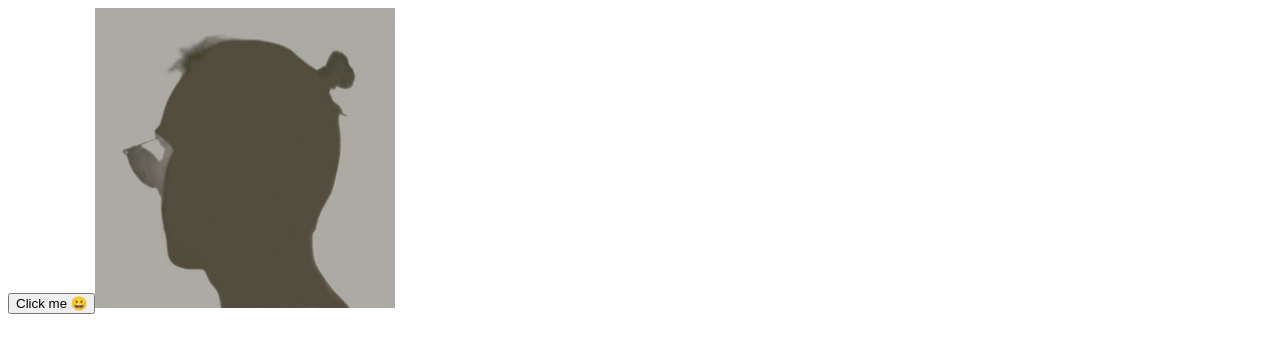
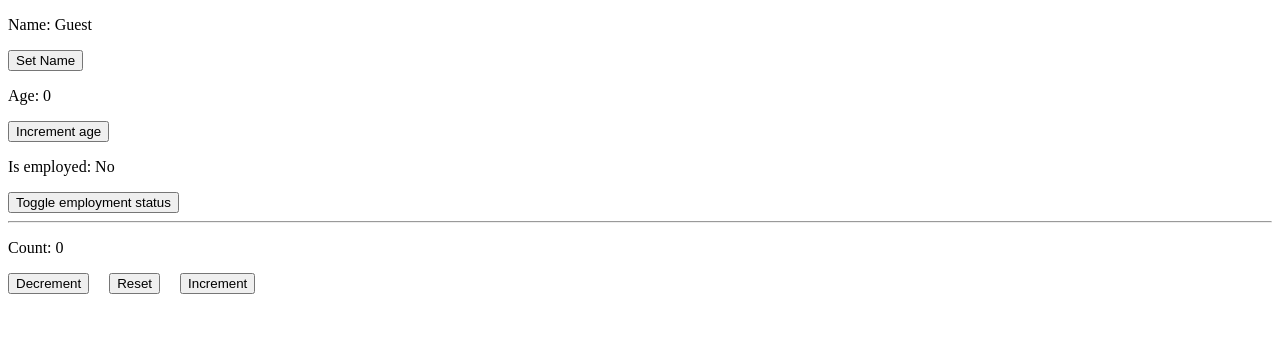
Before and after one commit to pppisar/React-Full-JS, a React (Vite) app: page / in a window 1280 px wide. Shown: the top 352 px of the page. Built offline with nearby package versions, Linux system fonts and the light colour scheme.

Commit message:
useState React hook

```diff
--- a/src/ProfilePicture.jsx
+++ b/src/7. Click events/ProfilePicture.jsx
@@ -1,5 +1,3 @@
-import profileImg from "./assets/profile.jpg";
-
 function ProfilePicture() {
   const imageUrl = "./src/assets/profile.jpg";
 
--- a/src/App.jsx
+++ b/src/App.jsx
@@ -1,11 +1,12 @@
-import Button from "./Button";
-import ProfilePicture from "./ProfilePicture";
+import Counter from "./Counter";
+import ReactComponent from "./ReactComponents";
 
 function App() {
   return (
     <>
-      <Button />
-      <ProfilePicture />
+      <ReactComponent />
+      <hr />
+      <Counter />
     </>
   );
 }
--- /dev/null
+++ b/src/Counter.jsx
@@ -0,0 +1,30 @@
+import React, { useState } from "react";
+
+function Counter() {
+  const [count, setCount] = useState(0);
+
+  const incrementCount = () => {
+    setCount(count + 1);
+  };
+
+  const decrementCount = () => {
+    setCount(count - 1);
+  };
+
+  const resetCount = () => {
+    setCount(0);
+  };
+
+  return (
+    <div className="counter-container">
+      <p>Count: {count}</p>
+      <div className="buttons-container">
+        <button onClick={decrementCount}>Decrement</button>
+        <button onClick={resetCount}>Reset</button>
+        <button onClick={incrementCount}>Increment</button>
+      </div>
+    </div>
+  );
+}
+
+export default Counter;
--- /dev/null
+++ b/src/ReactComponents.jsx
@@ -0,0 +1,32 @@
+import React, { useState } from "react";
+
+function ReactComponent() {
+  const [name, setName] = useState("Guest");
+  const [age, setAge] = useState(0);
+  const [isEmployed, setIsEmployed] = useState(false);
+
+  const updateName = () => {
+    setName("Sponge Bob");
+  };
+
+  const incrementAge = () => {
+    setAge(age + 1);
+  };
+
+  const toggleEmployment = () => {
+    setIsEmployed(!isEmployed);
+  };
+
+  return (
+    <div>
+      <p>Name: {name}</p>
+      <button onClick={updateName}>Set Name</button>
+      <p>Age: {age}</p>
+      <button onClick={incrementAge}>Increment age</button>
+      <p>Is employed: {isEmployed ? "Yes" : "No"}</p>
+      <button onClick={toggleEmployment}>Toggle employment status</button>
+    </div>
+  );
+}
+
+export default ReactComponent;
--- a/src/index.css
+++ b/src/index.css
@@ -19,3 +19,8 @@
 .profile__image {
   max-width: 300px;
 }
+
+.buttons-container {
+  display: flex;
+  gap: 20px;
+}
```
Also changed, not shown: src/7. Click events/Button.jsx (renamed from src/Button.jsx).
